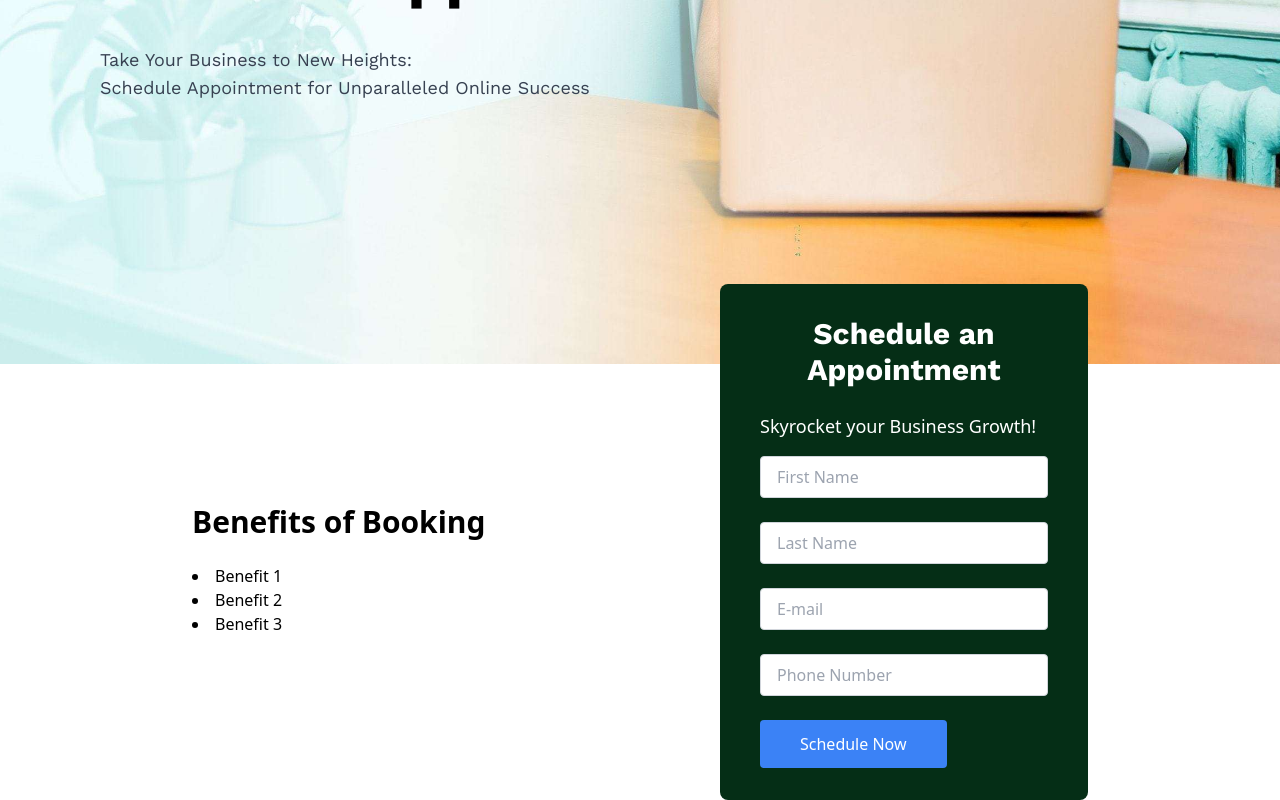
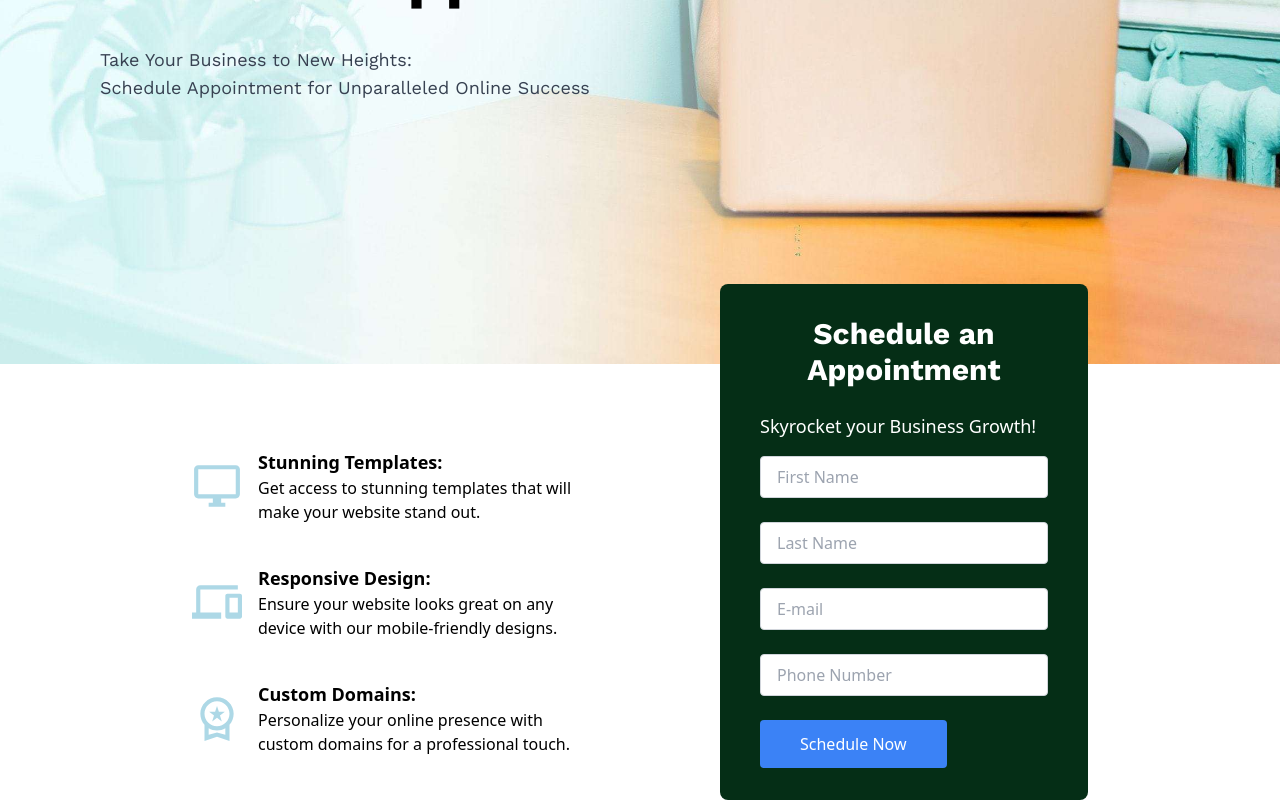
Before and after one commit to pmudassir/Webix, a Next.js app: page / in a window 1280 px wide. Shown: the part 436-1236 px from the top of the page. Built offline with nearby package versions, Linux system fonts and the light colour scheme.

Commit message:
benefits done

```diff
--- a/components/Booking.jsx
+++ b/components/Booking.jsx
@@ -1,4 +1,5 @@
 import Form from '@components/Form';
+import { DesktopWindowsOutlined, PhonelinkOutlined, WorkspacePremiumOutlined } from '@mui/icons-material';
 
 const Booking = () => {
     return (
@@ -6,12 +7,27 @@ const Booking = () => {
             <div className="flex items-center w-full max-w-4xl">
                 {/* Left Section */}
                 <div className="flex flex-col w-1/2 pr-10">
-                    <h2 className="text-3xl font-bold mb-6">Benefits of Booking</h2>
-                    <ul className="list-disc list-inside mb-6">
-                        <li>Benefit 1</li>
-                        <li>Benefit 2</li>
-                        <li>Benefit 3</li>
-                    </ul>
+                    <div className="mt-10 flex items-center">
+                        <DesktopWindowsOutlined sx={{ fontSize: '50px', color: 'lightblue' }} />
+                        <div className="ml-4">
+                            <p className="text-lg font-bold">Stunning Templates:</p>
+                            <p className="font-light">Get access to stunning templates that will make your website stand out.</p>
+                        </div>
+                    </div>
+                    <div className="mt-10 flex items-center">
+                        <PhonelinkOutlined sx={{ fontSize: '50px', color: 'lightblue' }} />
+                        <div className="ml-4">
+                            <p className="text-lg font-bold">Responsive Design:</p>
+                            <p className="font-light">Ensure your website looks great on any device with our mobile-friendly designs.</p>
+                        </div>
+                    </div>
+                    <div className="mt-10 flex items-center">
+                        <WorkspacePremiumOutlined sx={{ fontSize: '50px', color: 'lightblue' }} />
+                        <div className="ml-4">
+                            <p className="text-lg font-bold">Custom Domains:</p>
+                            <p className="font-light">Personalize your online presence with custom domains for a professional touch.</p>
+                        </div>
+                    </div>
                 </div>
 
                 {/* Right Section */}
@@ -21,6 +37,6 @@ const Booking = () => {
             </div>
         </div>
     );
-}
+};
 
-export default Booking
+export default Booking;
```
